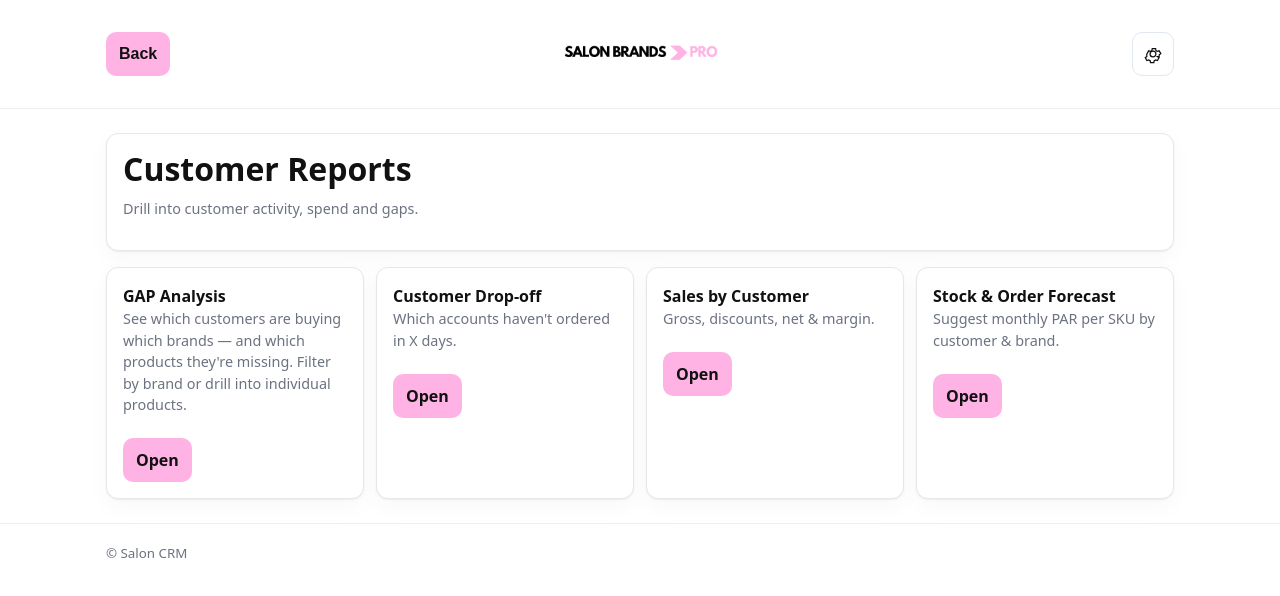
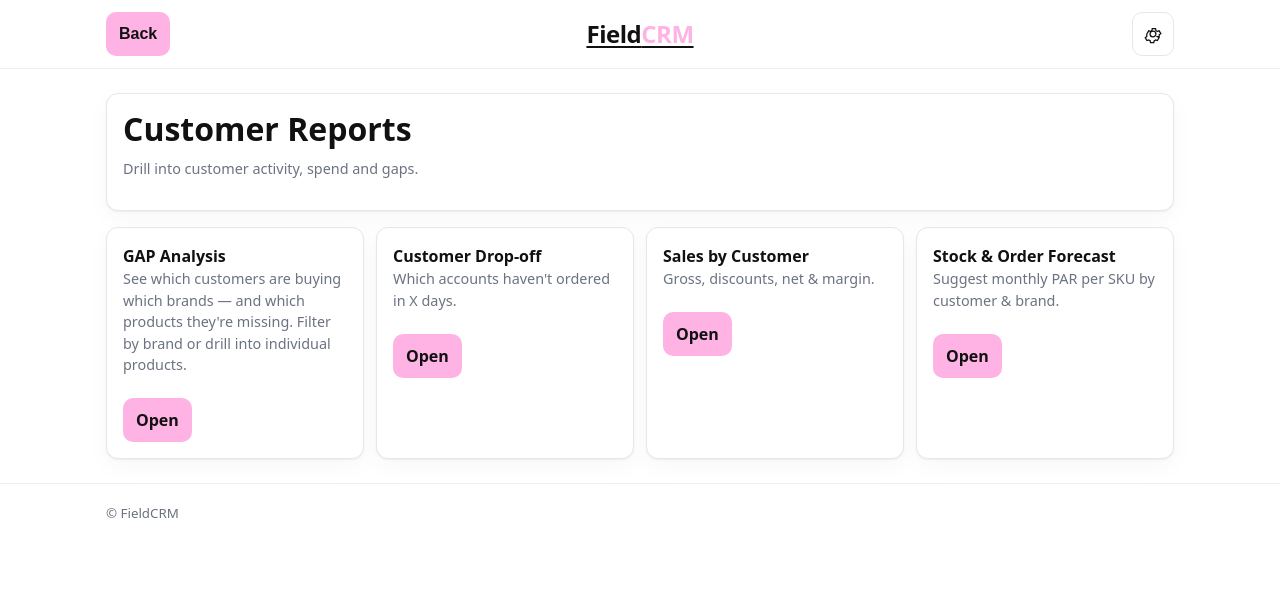
Before and after one commit to Demmoman6666/salon-crm-app, a Next.js app: page /reports/customers in a window 1280 px wide. Shown: the top 596 px of the page. Built offline with nearby package versions, Linux system fonts and the light colour scheme; no server answers.

Commit message:
Rebrand to FieldCRM - generic field-sales CRM

```diff
--- a/app/api/payments/stripe/payment-link/sms/route.ts
+++ b/app/api/payments/stripe/payment-link/sms/route.ts
@@ -172,7 +172,7 @@
     });
 
     // Fire the SMS
-    const msg = `Salon CRM – secure payment link: ${link.url}`;
+    const msg = `FieldCRM – secure payment link: ${link.url}`;
     await sendTwilioSMS(toNumber, msg);
 
     // Optional: annotate draft for audit
--- a/app/api/shopify/draft-orders/complete/route.ts
+++ b/app/api/shopify/draft-orders/complete/route.ts
@@ -64,7 +64,7 @@
 
         // ---- Notes (human-friendly text) ----
         const existingNoteText: string = typeof order?.note === "string" ? order.note : "";
-        const intro = "Created from SBP CRM";
+        const intro = "Created from FieldCRM";
         const termsLine = paymentTermsName ? `Payment terms (CRM): ${paymentTermsName}` : null;
 
         // Build next note text idempotently
--- a/app/api/shopify/draft-orders/route.ts
+++ b/app/api/shopify/draft-orders/route.ts
@@ -192,7 +192,7 @@
     }
 
     const draftInput: any = {
-      note: "Created from SBP CRM",
+      note: "Created from FieldCRM",
       useCustomerDefaultAddress: true,
       lineItems: line_items.map((li) => ({
         variantId: gid("ProductVariant", li.variant_id),
--- a/app/api/shopify/orders/on-account/route.ts
+++ b/app/api/shopify/orders/on-account/route.ts
@@ -105,7 +105,7 @@
     const draftPayload: any = {
       draft_order: {
         line_items,
-        note: "Created from SBP CRM (Pay on account)",
+        note: "Created from FieldCRM (Pay on account)",
         taxes_included: false, // prices are ex VAT in your flow
         payment_terms,
         ...(customer.customerEmailAddress ? { email: customer.customerEmailAddress } : {}),
--- a/app/customers/[id]/AiBriefPanel.tsx
+++ b/app/customers/[id]/AiBriefPanel.tsx
@@ -42,7 +42,7 @@
       "pre { white-space: pre-wrap; font-family: Arial, sans-serif; line-height: 1.7; font-size: 0.9rem; }",
       "</style></head><body>",
       "<h1>" + title + "</h1>",
-      "<div class='meta'>Generated: " + date + " | Salon CRM</div>",
+      "<div class='meta'>Generated: " + date + " | FieldCRM</div>",
       "<pre>" + safeBrief + "</pre>",
       "<scr" + "ipt>window.onload = function() { window.print(); }</scr" + "ipt>",
       "</body></html>",
--- a/app/layout.tsx
+++ b/app/layout.tsx
@@ -6,8 +6,8 @@
 import BackButton from "@/components/BackButton";
 
 export const metadata: Metadata = {
-  title: "Salon CRM",
-  description: "CRM for professional hair & beauty distributors.",
+  title: "FieldCRM",
+  description: "Field-sales CRM for B2B distributors on Shopify.",
   // PWA / homescreen
   manifest: "/site.webmanifest",
   themeColor: "#ffffff",
@@ -15,7 +15,7 @@
   appleWebApp: {
     capable: true,
     statusBarStyle: "default",
-    title: "Salon CRM",
+    title: "FieldCRM",
   },
   icons: {
     // Favicon & PWA icons
@@ -44,7 +44,7 @@
         <link rel="manifest" href="/site.webmanifest" />
         {/* iOS hints (duplicates are fine; Metadata also sets these) */}
         <meta name="apple-mobile-web-app-capable" content="yes" />
-        <meta name="apple-mobile-web-app-title" content="Salon CRM" />
+        <meta name="apple-mobile-web-app-title" content="FieldCRM" />
         <meta name="theme-color" content="#ffffff" />
       </head>
 
@@ -85,12 +85,12 @@
                 alignItems: "center",
               }}
             >
-              <img
-                src="/sbp-logo.png"
-                alt="Salon CRM"
-                className="brand-logo"
-                style={{ height: 84, width: "auto" }}
-              />
+              <span
+                className="brand-wordmark"
+                style={{ fontSize: "1.5rem", fontWeight: 800, letterSpacing: "-0.02em", color: "var(--text)" }}
+              >
+                Field<span style={{ color: "var(--pink, #e6007e)" }}>CRM</span>
+              </span>
             </Link>
 
             {/* Right: Settings */}
@@ -112,7 +112,7 @@
             className="container"
             style={{ maxWidth: 1100, margin: "0 auto", padding: "0 16px" }}
           >
-            <small>© Salon CRM</small>
+            <small>© FieldCRM</small>
           </div>
         </footer>
       </body>
--- a/app/onboarding/page.tsx
+++ b/app/onboarding/page.tsx
@@ -61,7 +61,7 @@
 
         {step === 1 && (
           <div>
-            <h1 style={{ marginBottom: 4 }}>Welcome to Salon CRM</h1>
+            <h1 style={{ marginBottom: 4 }}>Welcome to FieldCRM</h1>
             <p className="small muted" style={{ marginBottom: 16 }}>Let&apos;s get your CRM set up. First — what&apos;s your company called?</p>
             <div className="field" style={{ marginBottom: 16 }}>
               <label>Company name</label>
--- a/app/orders/new/ClientNewOrder.tsx
+++ b/app/orders/new/ClientNewOrder.tsx
@@ -601,7 +601,7 @@
     if (!plink) return null;
 
     const message =
-      `Thank you for your Salon CRM order.\n\n` +
+      `Thank you for your order.\n\n` +
       `Your total is ${fmtGBP(totals.inc)}\n\n` +
       `Your payment link is:\n${plink.url}\n\n` +
       `Thank you ☺️`;
```
Also changed, not shown: public/site.webmanifest.
